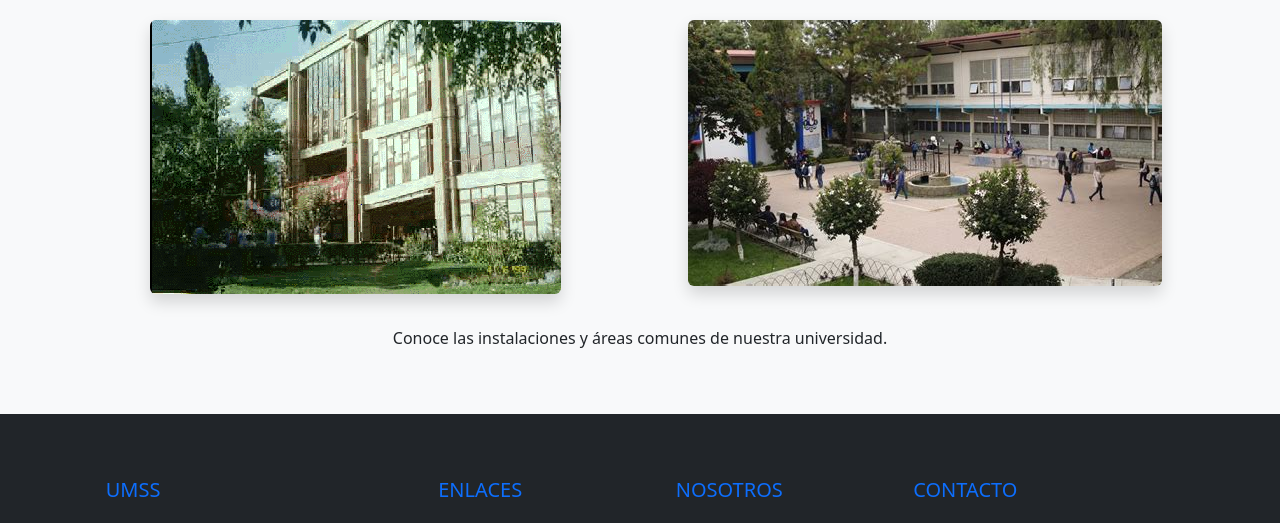
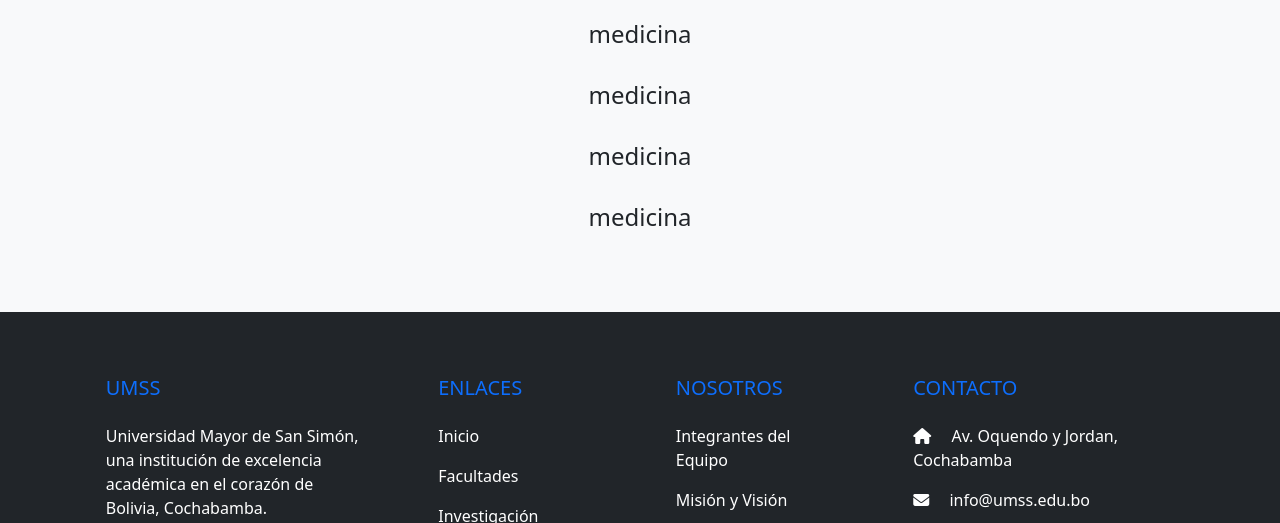
Before and after one commit to ag-cris21/gitgnore, a plain HTML site: page pages/campus.html in a window 1280 px wide. Shown: the part 146-669 px from the top of the page. Drawn offline with nearby package versions, Linux system fonts and the light colour scheme.

Commit message:
feat: set campus.html as project base

```diff
--- a/pages/campus.html
+++ b/pages/campus.html
@@ -17,16 +17,40 @@
     <!-- 🔹 CAMPUS -->
     <section id="campus" class="p-5 bg-light">
         <div class="container text-center">
+
             <h2 class="fw-bold mb-4">Nuestro Campus</h2>
-            <div class="row">
-                <div class="col-md-6 mb-3">
-                    <img src="../assets/img/umss2.gif" class="img-fluid rounded shadow" alt="Campus 1">
+
+            <div>
+                <div>
+                    <h4>medicina</h4>
+                    <a href=""><img src="" alt=""></a>
+
                 </div>
-                <div class="col-md-6 mb-3">
-                    <img src="../assets/img/paseo.jpg" class="img-fluid rounded shadow" alt="Campus 2">
+
+                <div>
+                    <h4>medicina</h4>
+                    <a href=""><img src="" alt=""></a>
+
                 </div>
             </div>
-            <p class="mt-3">Conoce las instalaciones y áreas comunes de nuestra universidad.</p>
+
+
+            <div>
+                <div>
+                    <h4>medicina</h4>
+                    <a href=""><img src="" alt=""></a>
+
+                </div>
+
+                <div>
+                    <h4>medicina</h4>
+                    <a href=""><img src="" alt=""></a>
+
+                </div>
+            </div>
+
+
+
         </div>
     </section>
 
```
